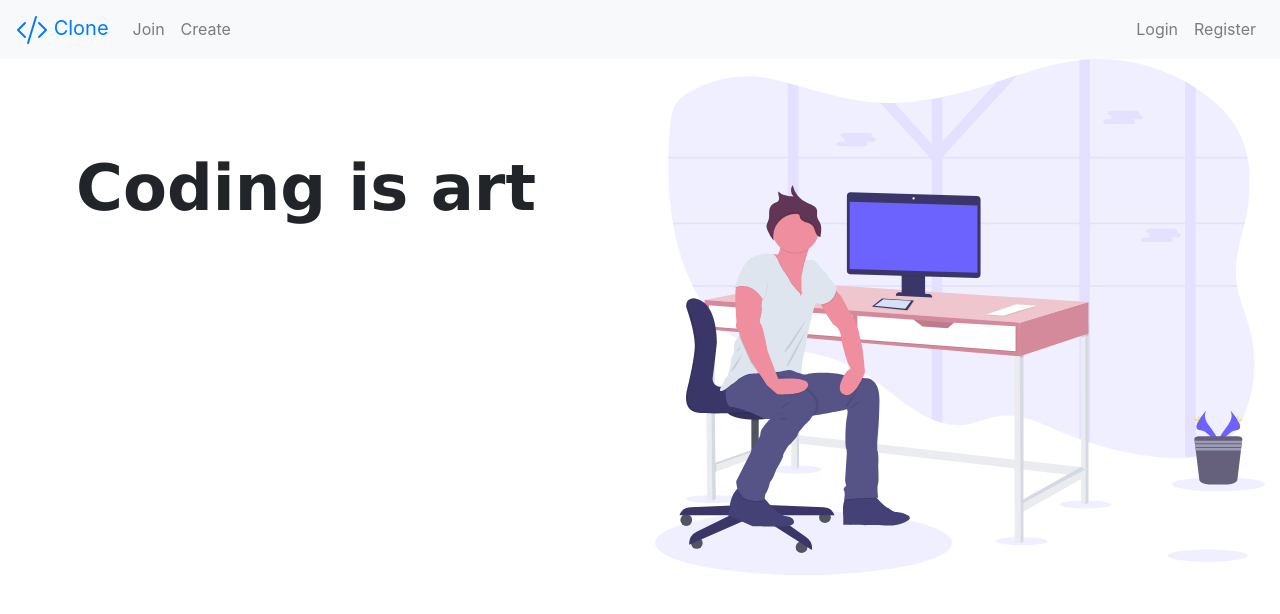
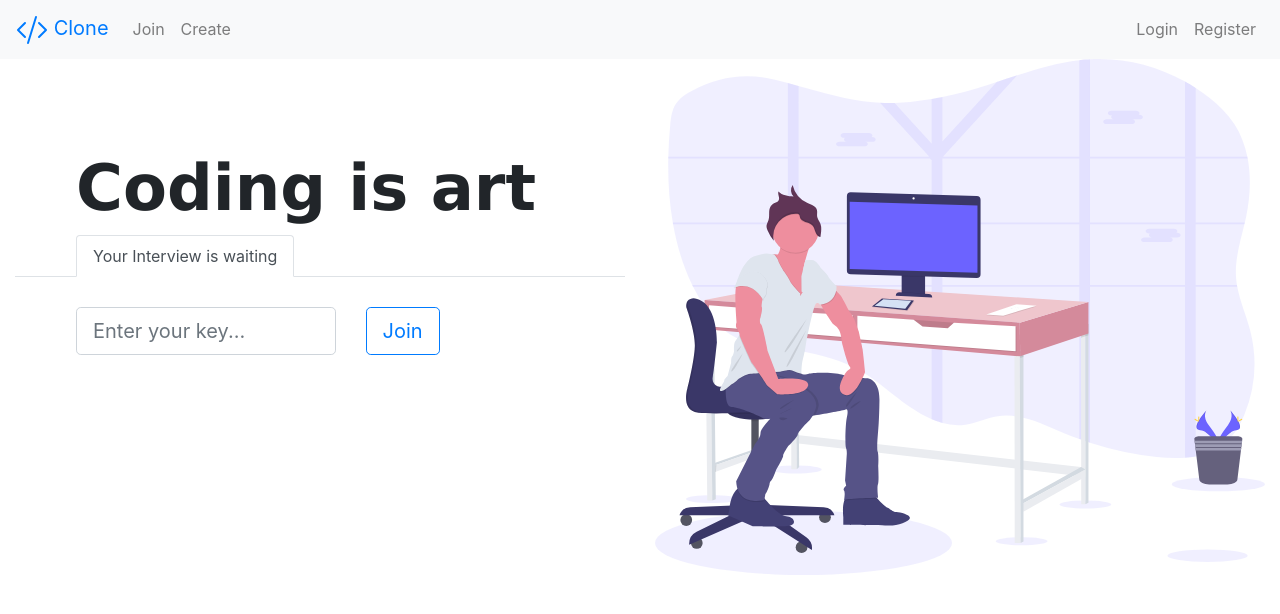
Before and after one commit to b1617/Clone, a React (Create React App) app in the folder frontend/: page / in a window 1280 px wide. Shown: the top 614 px of the page. Built offline with nearby package versions, Linux system fonts and the light colour scheme; no server answers.

Commit message:
add join

```diff
--- a/frontend/src/App.css
+++ b/frontend/src/App.css
@@ -16,3 +16,11 @@ textarea {
   font-family: Verdana, Geneva, Tahoma, sans-serif;
   font-weight: bold;
 }
+
+.join {
+  padding-left: 10%;
+}
+
+.form-join {
+  padding: 5% 0% 0% 10%;
+}
--- a/frontend/src/pages/Index.js
+++ b/frontend/src/pages/Index.js
@@ -1,6 +1,6 @@
 import React from 'react';
 import work from '../assets/svg/work.svg';
-import { Col, Row, Container, Form } from 'react-bootstrap';
+import { Col, Row, Container, Form, Tabs, Tab, Button } from 'react-bootstrap';
 
 export default function Index() {
   return (
@@ -8,6 +8,20 @@ export default function Index() {
       <Row>
         <Col>
           <h1 className='slogan'>Coding is art</h1>
+          <Tabs defaultActiveKey='join' className='join'>
+            <Tab eventKey='join' title='Your Interview is waiting'>
+              <Row className='form-join'>
+                <Col>
+                  <Form.Control size='lg' placeholder='Enter your key...' />
+                </Col>
+                <Col>
+                  <Button size='lg' variant='outline-primary'>
+                    Join
+                  </Button>{' '}
+                </Col>
+              </Row>
+            </Tab>
+          </Tabs>
         </Col>
         <Col>
           <img src={work} alt='undraw' height='100%' width='100%' />
--- a/frontend/src/pages/Login.js
+++ b/frontend/src/pages/Login.js
@@ -4,7 +4,7 @@ import { ChatQuoteFill } from 'react-bootstrap-icons';
 
 class Login extends Component {
   successLogin = () => {
-    this.props.history.push('/');
+    this.props.history.push('/code');
   };
 
   render() {
```
